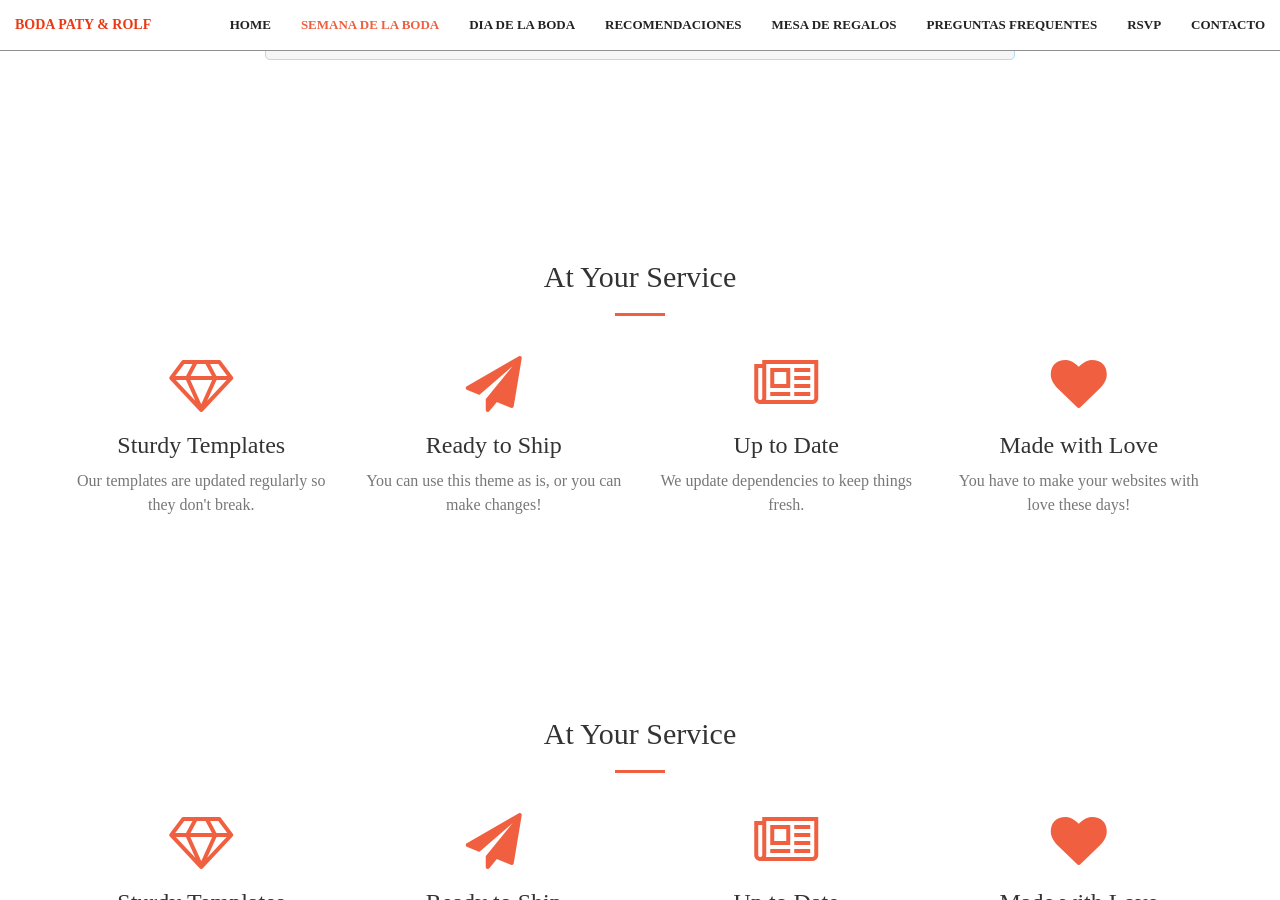
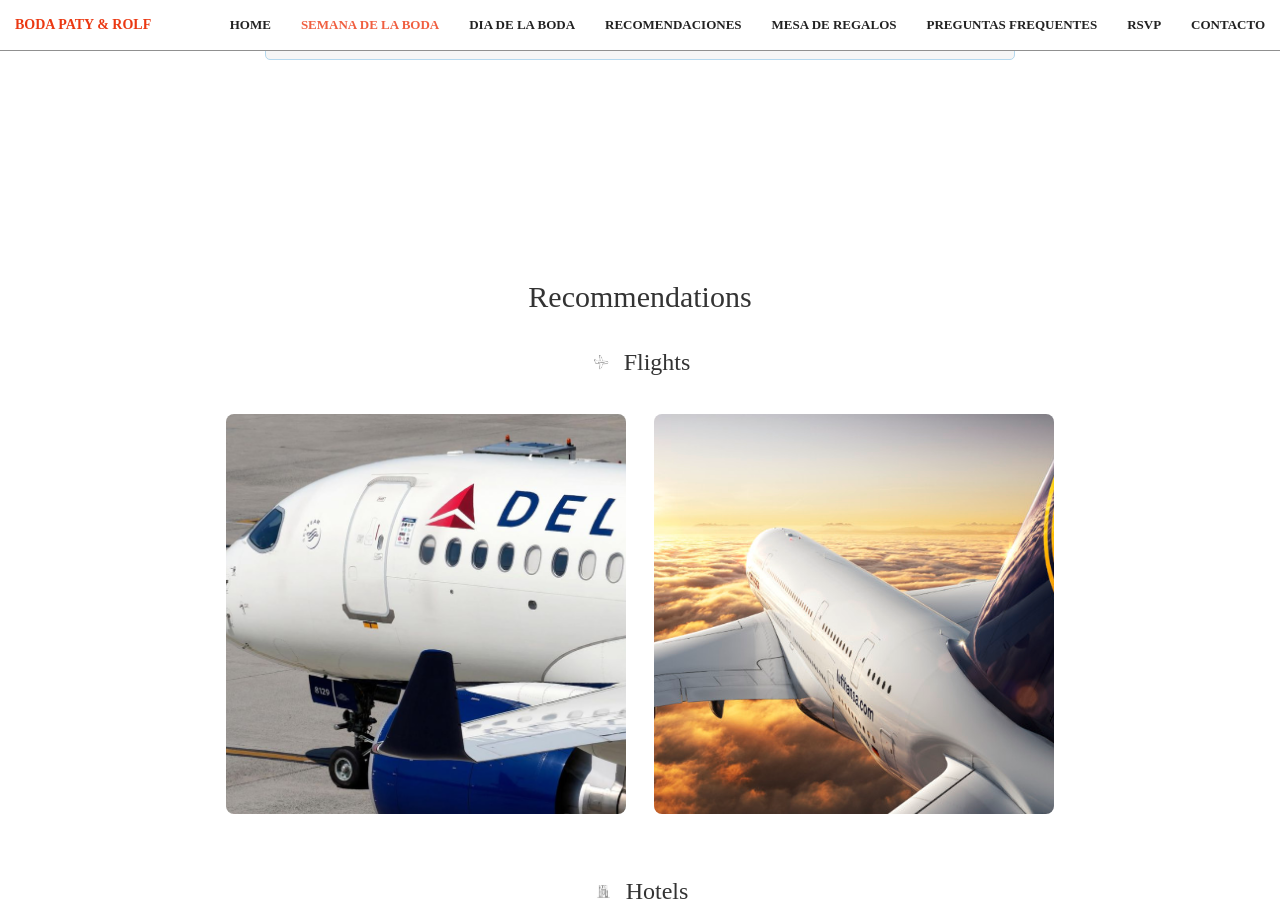
Before and after one commit to boda-paty-rolf/boda-paty-rolf.github.io, a Jekyll site: the page built from index.html, in a window 1280 px wide and 900 px high, scrolled down 5359 px. Built offline with Jekyll 4.4.1, drawn with Linux system fonts in a browser that asks for light colours; some of the changed text lies outside the part shown.

Commit message:
add recommendations

```diff
--- a/_includes/nav.html
+++ b/_includes/nav.html
@@ -24,7 +24,7 @@
                     <a class="page-scroll" href="#weddingday">Dia de la boda</a>
                 </li>
                 <li>
-                    <a class="page-scroll" href="#recomendations">Recomendaciones</a>
+                    <a class="page-scroll" href="#recommendations">Recomendaciones</a>
                 </li>
                 <li>
                     <a class="page-scroll" href="#gifts">Mesa de regalos</a>
--- a/_includes/recomendations.html
+++ /dev/null
@@ -1,42 +0,0 @@
-<section id="recomendations">
-    <div class="container">
-        <div class="row">
-            <div class="col-lg-12 text-center">
-                <h2 class="section-heading">At Your Service</h2>
-                <hr class="primary">
-            </div>
-        </div>
-    </div>
-    <div class="container">
-        <div class="row">
-            <div class="col-lg-3 col-md-6 text-center">
-                <div class="service-box">
-                    <i class="fa fa-4x fa-diamond wow bounceIn text-primary"></i>
-                    <h3>Sturdy Templates</h3>
-                    <p class="text-muted">Our templates are updated regularly so they don't break.</p>
-                </div>
-            </div>
-            <div class="col-lg-3 col-md-6 text-center">
-                <div class="service-box">
-                    <i class="fa fa-4x fa-paper-plane wow bounceIn text-primary" data-wow-delay=".1s"></i>
-                    <h3>Ready to Ship</h3>
-                    <p class="text-muted">You can use this theme as is, or you can make changes!</p>
-                </div>
-            </div>
-            <div class="col-lg-3 col-md-6 text-center">
-                <div class="service-box">
-                    <i class="fa fa-4x fa-newspaper-o wow bounceIn text-primary" data-wow-delay=".2s"></i>
-                    <h3>Up to Date</h3>
-                    <p class="text-muted">We update dependencies to keep things fresh.</p>
-                </div>
-            </div>
-            <div class="col-lg-3 col-md-6 text-center">
-                <div class="service-box">
-                    <i class="fa fa-4x fa-heart wow bounceIn text-primary" data-wow-delay=".3s"></i>
-                    <h3>Made with Love</h3>
-                    <p class="text-muted">You have to make your websites with love these days!</p>
-                </div>
-            </div>
-        </div>
-    </div>
-</section>
--- /dev/null
+++ b/_includes/recommendations.html
@@ -0,0 +1,193 @@
+<script>
+  document.addEventListener('DOMContentLoaded', function() {
+    const recommendations = document.querySelectorAll('.recommendation');
+
+    recommendations.forEach(recommendation => {
+      recommendation.addEventListener('click', function() {
+        recommendation.classList.toggle('show-description');
+      });
+
+      const info = document.createElement('div');
+      info.classList.add('info');
+      info.innerHTML = `
+        <h4>${recommendation.dataset.name}</h4>
+        <p>${recommendation.dataset.address}</p>
+      `;
+      recommendation.appendChild(info);
+
+      const description = document.createElement('div');
+      description.classList.add('description');
+      description.innerHTML = `<p>${recommendation.dataset.description}</p>`;
+      recommendation.appendChild(description);
+    });
+  });
+  </script>
+
+  <section id="recommendations">
+    <h2>Recommendations</h2>
+
+    <div class="category" data-category="flights">
+      <h3><img src="/img/recommendations/icons/flight.png" alt="Flight Icon" class="category-icon"> Flights</h3>
+      <div class="recommendations-grid">
+        <div class="recommendation" data-name="Airline A" data-address="123 Main St" data-description="Great deals and comfortable flights.">
+          <img src="/img/recommendations/flight1.jpg" alt="Airline A">
+        </div>
+        <div class="recommendation" data-name="Airline B" data-address="456 Oak Ave" data-description="Excellent service and direct routes.">
+          <img src="/img/recommendations/flight2.jpg" alt="Airline B">
+        </div>
+      </div>
+    </div>
+
+    <div class="category" data-category="hotels">
+      <h3><img src="/img/recommendations/icons/hotel.png" alt="Hotel Icon" class="category-icon"> Hotels</h3>
+      <div class="recommendations-grid">
+        <div class="recommendation" data-name="Hotel Sunshine" data-address="789 Pine Ln" data-description="Beautiful beachfront hotel.">
+          <img src="/img/recommendations/hotel1.jpg" alt="Hotel Sunshine">
+        </div>
+        <div class="recommendation" data-name="Hotel Breeze" data-address="1011 Elm Rd" data-description="Cozy hotel with a pool.">
+          <img src="/img/recommendations/hotel2.jpg" alt="Hotel Breeze">
+        </div>
+      </div>
+    </div>
+
+    <div class="category" data-category="activities">
+      <h3><img src="/img/recommendations/icons/activity.png" alt="Activity Icon" class="category-icon"> Activities</h3>
+      <div class="recommendations-grid">
+        <div class="recommendation" data-name="Snorkeling Tour" data-address="Ocean Pier" data-description="Explore the coral reefs!">
+          <img src="/img/recommendations/activity1.jpg" alt="Snorkeling Tour">
+        </div>
+        <div class="recommendation" data-name="Sunset Cruise" data-address="Marina Bay" data-description="Relaxing evening cruise.">
+          <img src="/img/recommendations/activity2.jpg" alt="Sunset Cruise">
+        </div>
+      </div>
+    </div>
+
+    <div class="category" data-category="sights">
+      <h3><img src="/img/recommendations/icons/sight.png" alt="Sight Icon" class="category-icon"> Sights</h3>
+      <div class="recommendations-grid">
+        <div class="recommendation" data-name="Waterfall Park" data-address="Forest Road" data-description="Beautiful natural waterfalls.">
+          <img src="/img/recommendations/sight1.jpg" alt="Waterfall Park">
+        </div>
+        <div class="recommendation" data-name="Old Town" data-address="City Center" data-description="Historic district with charming streets.">
+          <img src="/img/recommendations/sight2.jpg" alt="Old Town">
+        </div>
+      </div>
+      <div class="recommendations-grid">
+        <div class="recommendation" data-name="Botanical Garden" data-address="Garden Lane" data-description="Exotic plants and flowers.">
+          <img src="/img/recommendations/sight2.jpg" alt="Botanical Garden">
+        </div>
+        <div class="recommendation" data-name="Mountain Viewpoint" data-address="Lookout Road" data-description="Panoramic views of the surrounding landscape.">
+          <img src="/img/recommendations/sight1.jpg" alt="Mountain Viewpoint">
+        </div>
+      </div>
+    </div>
+
+    <div class="category" data-category="restaurants">
+      <h3><img src="/img/recommendations/icons/restaurant.png" alt="Restaurant Icon" class="category-icon"> Restaurants</h3>
+      <div class="recommendations-grid">
+        <div class="recommendation" data-name="Seafood Grill" data-address="Beachfront Ave" data-description="Fresh seafood with ocean views.">
+          <img src="/img/recommendations/restaurant1.jpg" alt="Seafood Grill">
+        </div>
+        <div class="recommendation" data-name="Italian Bistro" data-address="Downtown St" data-description="Authentic Italian cuisine.">
+          <img src="/img/recommendations/restaurant2.jpg" alt="Italian Bistro">
+        </div>
+      </div>
+    </div>
+
+  </section>
+
+  <style>
+   .recommendations-grid {
+      display: flex;
+      flex-wrap: wrap;
+      justify-content: center;
+      max-width: 900px;
+      margin: 0 auto;
+      gap: 2em;
+      padding: 1em;
+  }
+
+  .recommendation {
+      width: calc(50% - 2em);
+      max-width: 400px;
+      aspect-ratio: 1 / 1;
+      position: relative;
+      margin-bottom: 1em;
+  }
+
+  .recommendation img {
+      width: 100%;
+      height: 100%;
+      object-fit: cover;
+      border-radius: 8px;
+  }
+
+  .recommendation .info,
+  .recommendation .description {
+      position: absolute;
+      top: 0;
+      left: 0;
+      width: 100%;
+      height: 100%;
+      background-color: rgba(0, 0, 0, 0.7);
+      color: white;
+      display: flex;
+      flex-direction: column;
+      justify-content: center;
+      align-items: center;
+      opacity: 0;
+      transition: opacity 0.3s ease;
+      padding: 1em;
+      text-align: center;
+      border-radius: 8px;
+  }
+
+  .recommendation:hover .info,
+  .recommendation.show-description .description {
+      opacity: 1;
+  }
+
+  .recommendation .description {
+      display: none;
+  }
+
+  .recommendation.show-description .description {
+      display: flex;
+  }
+
+  .recommendation .info h4 {
+      margin-bottom: 0.5em;
+      color: #febf58;
+  }
+
+  .category h3 {
+      text-align: center;
+      margin: 1.5em 0 1em;
+      display: flex;
+      align-items: center;
+      justify-content: center;
+  }
+
+  .category-icon {
+      width: 24px;
+      height: 24px;
+      margin-right: 10px;
+      object-fit: contain;
+  }
+
+  #recommendations h2 {
+      text-align: center;
+      margin-bottom: 1em;
+  }
+
+  /* Responsive adjustments */
+  @media (max-width: 768px) {
+      .recommendation {
+          width: 100%;
+      }
+
+      .recommendations-grid {
+          gap: 1em;
+      }
+  }
+  </style>
--- a/_layouts/front.html
+++ b/_layouts/front.html
@@ -9,7 +9,7 @@
   {% include history.html %}
   {% include weddingweek.html %}
   {% include weddingday.html %}
-  {% include recomendations.html %}
+  {% include recommendations.html %}
   {% include gifts.html %}
   {% include faq.html %}
   {% include rsvp.html %}
```
Also changed, not shown: img/recommendations/activity1.jpg (added), img/recommendations/activity2.jpg (added), img/recommendations/flight1.jpg (added), img/recommendations/flight2.jpg (added), img/recommendations/hotel1.jpg (added), img/recommendations/hotel2.jpg (added), img/recommendations/icons/activity.png (added), img/recommendations/icons/flight.png (added), img/recommendations/icons/hotel.png (added), img/recommendations/icons/restaurant.png (added), img/recommendations/icons/sight.png (added), img/recommendations/restaurant1.jpg (added), img/recommendations/restaurant2.jpg (added), img/recommendations/sight1.jpg (added), 1 more files.
